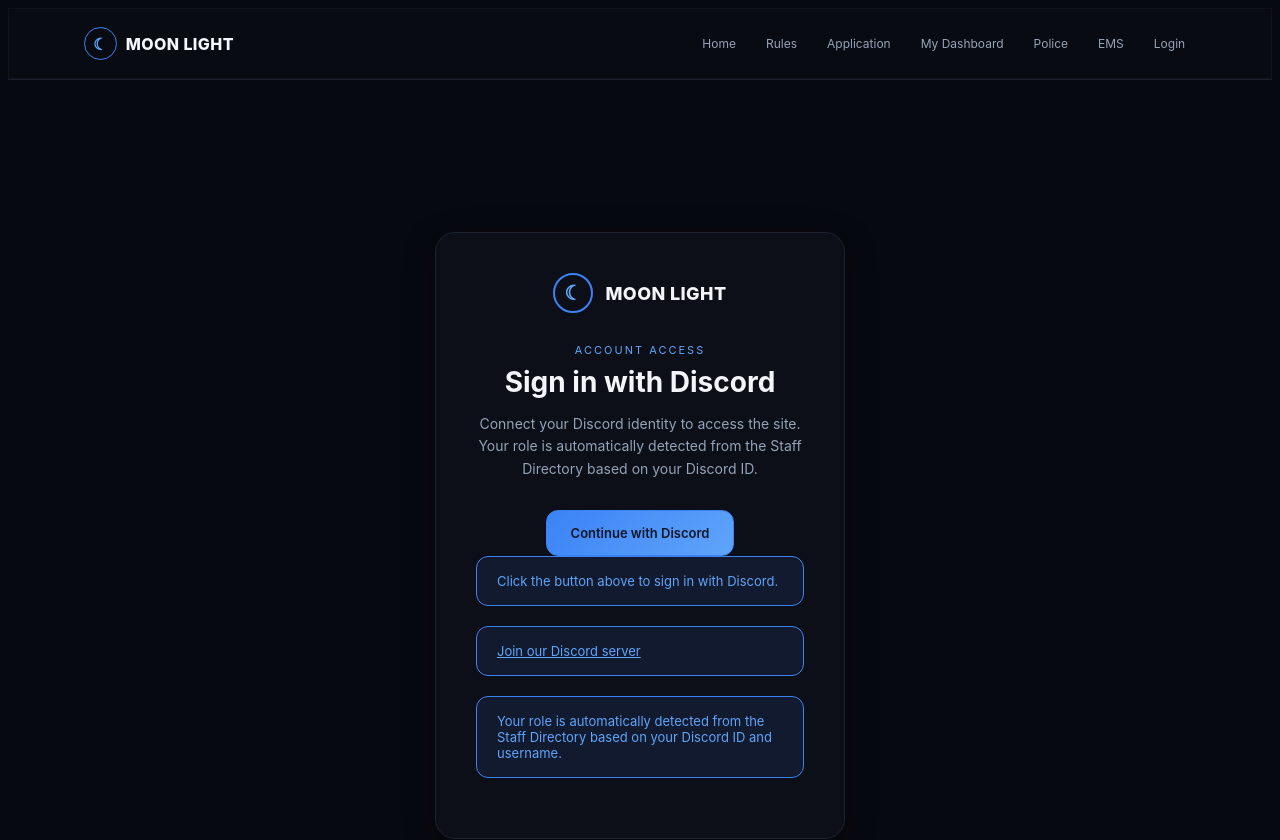
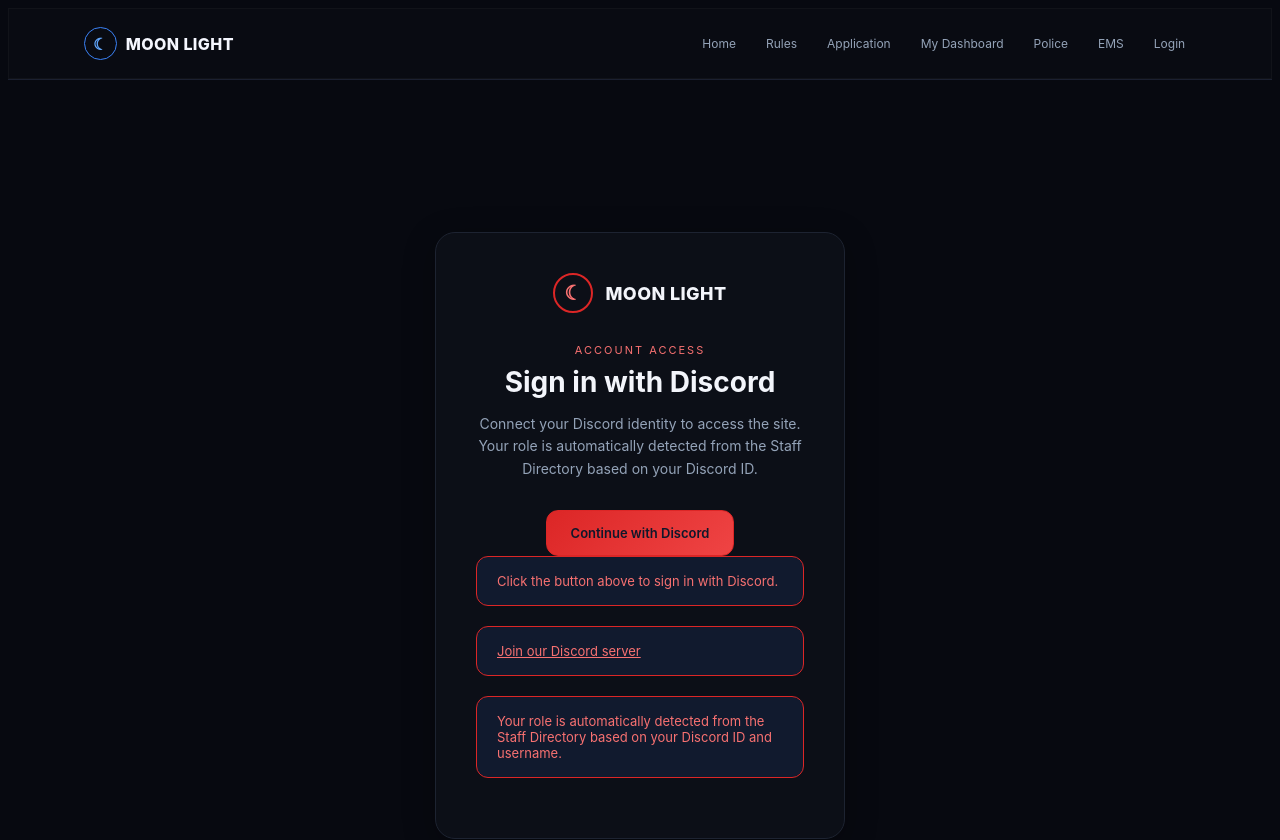
Before and after one commit to Moon-Light-RP/Moon-Light, a website: page login.html in a window 1280 px wide. Shown: the top 840 px of the page. Drawn offline with Linux system fonts and the light colour scheme; no server answers.

Commit message:
Update color theme from blue to red across login.html and staff-panel.html

```diff
--- a/login.html
+++ b/login.html
@@ -30,18 +30,18 @@
 .login-moon {
     width: 40px;
     height: 40px;
-    border: 2px solid #3b82f6;
+    border: 2px solid #dc2626;
     border-radius: 50%;
     display: grid;
     place-items: center;
-    color: #60a5fa;
+    color: #f87171;
     font-size: 20px;
 }
 
 .login-eyebrow {
     font-size: 11px;
     letter-spacing: 2px;
-    color: #60a5fa;
+    color: #f87171;
     margin-bottom: 8px;
     display: block;
 }
@@ -70,8 +70,8 @@
 
 .login-status.connecting {
     background: rgba(59, 130, 246, 0.1);
-    border: 1px solid #3b82f6;
-    color: #60a5fa;
+    border: 1px solid #dc2626;
+    color: #f87171;
 }
 
 .login-status.success {
@@ -88,8 +88,8 @@
 
 .login-status.info {
     background: rgba(59, 130, 246, 0.1);
-    border: 1px solid #3b82f6;
-    color: #60a5fa;
+    border: 1px solid #dc2626;
+    color: #f87171;
 }
 
 .login-actions {
@@ -118,13 +118,13 @@
 .login-btn:hover {
     transform: translateY(-2px);
     box-shadow: 0 8px 20px rgba(59, 130, 246, 0.3);
-    border-color: #3b82f6;
+    border-color: #dc2626;
 }
 
 .login-btn.primary {
-    background: linear-gradient(135deg, #3b82f6, #60a5fa);
+    background: linear-gradient(135deg, #dc2626, #ef4444);
     color: #0f172a;
-    border-color: #3b82f6;
+    border-color: #dc2626;
 }
 
 .login-btn.danger {
@@ -140,7 +140,7 @@
 
 .user-info {
     background: rgba(59, 130, 246, 0.1);
-    border: 1px solid #3b82f6;
+    border: 1px solid #dc2626;
     border-radius: 12px;
     padding: 16px 20px;
     margin-bottom: 20px;
@@ -153,7 +153,7 @@
 }
 
 .user-info b {
-    color: #60a5fa;
+    color: #f87171;
     font-weight: 600;
 }
 
```
Also changed, not shown: staff-panel.html (+6 -6 lines).
